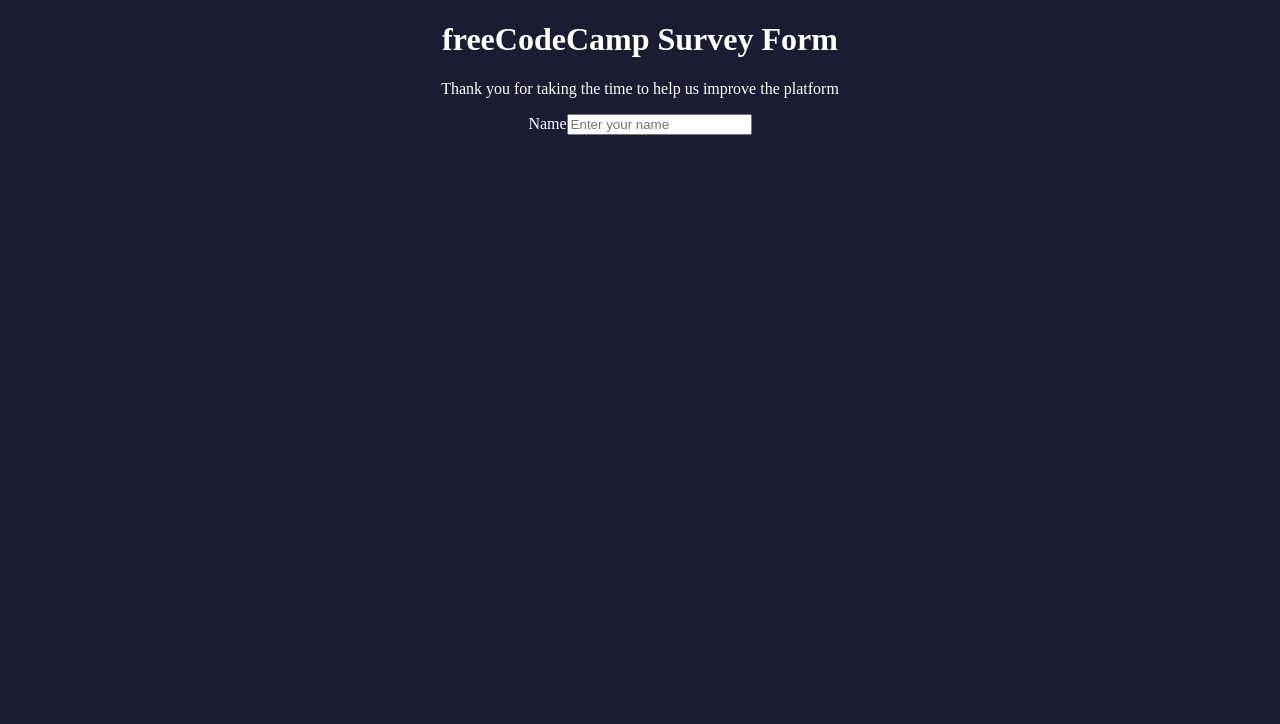
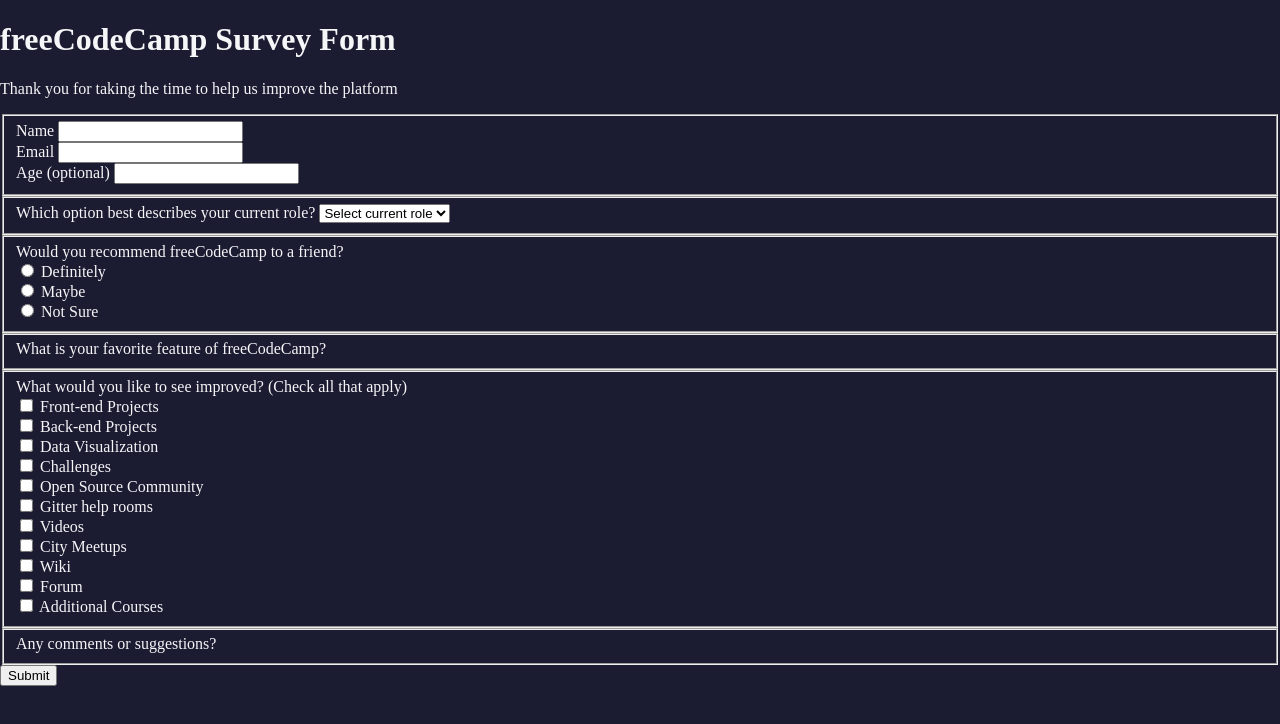
Before and after one commit to uhepran/freecodecamp-hepran, a plain HTML site: page index.html in a window 1280 px wide. Drawn offline with Linux system fonts and the light colour scheme.

Commit message:
Learn about get the best display of html & css mix

```diff
--- a/index.html
+++ b/index.html
@@ -1,17 +1,59 @@
 <!DOCTYPE html>
 <html lang="en">
   <head>
+    <meta charset="utf-8">
     <link rel="stylesheet" href="styles.css">
   </head>
   <body>
-    <header>
-      <h1>freeCodeCamp Survey Form</h1>
-      <p>Thank you for taking the time to help us improve the platform</p>
-    </header>
-    <main>
-      <form>
-        <label>Name<input id="name" type="text" placeholder="Enter your name" required></label>
-      </form>
-    </main>
+    <h1>freeCodeCamp Survey Form</h1>
+    <p>Thank you for taking the time to help us improve the platform</p>
+    <form action="https://register-demo.freecodecamp.org">
+      <!-- Do i need to make a fieldset?
+      Let's try. -->
+      <fieldset>
+        <label for="name">Name <input id="name" type="text" required></label>
+        <label for="email">Email <input id="email" type="email" required></label>
+        <label for="age">Age (optional) <input id="age" type="number"></label>
+      </fieldset>
+
+      <fieldset>
+        <label>Which option best describes your current role?
+          <select>
+            <option>Select current role</option>
+            <option>Student</option>
+            <option>Full Time Job</option>
+            <option>Full Time Learner</option>
+            <option>Prefer not to say</option>
+            <option>Other</option>
+          </select>
+        </label>
+      </fieldset>
+
+      <fieldset>Would you recommend freeCodeCamp to a friend?
+        <label><input type="radio" name="recommendation"> Definitely</label>
+        <label><input type="radio" name="recommendation"> Maybe</label>
+        <label><input type="radio" name="recommendation"> Not Sure</label>
+      </fieldset>
+
+      <fieldset>What is your favorite feature of freeCodeCamp?</fieldset>
+
+      <fieldset>What would you like to see improved? (Check all that apply)
+        <label><input type="checkbox"> Front-end Projects</label>
+        <label><input type="checkbox"> Back-end Projects</label>
+        <label><input type="checkbox"> Data Visualization</label>
+        <label><input type="checkbox"> Challenges</label>
+        <label><input type="checkbox"> Open Source Community</label>
+        <label><input type="checkbox"> Gitter help rooms</label>
+        <label><input type="checkbox"> Videos</label>
+        <label><input type="checkbox"> City Meetups</label>
+        <label><input type="checkbox"> Wiki</label>
+        <label><input type="checkbox"> Forum</label>
+        <label><input type="checkbox"> Additional Courses</label>
+      </fieldset>
+
+      <fieldset>Any comments or suggestions?</fieldset>
+
+      <input type="submit" value="Submit">
+    </form>
   </body>
 </html>
--- a/styles.css
+++ b/styles.css
@@ -1,9 +1,11 @@
 body {
+  width: 100%;
+  height: 100vh;
+  margin: 0;
   background-color: #1b1b32;
-  color: #ffffff;
+  color: #f5f6f7;
 }
 
-h1, p, form {
-  text-align: center;
-
+label {
+  display: block;
 }
```
